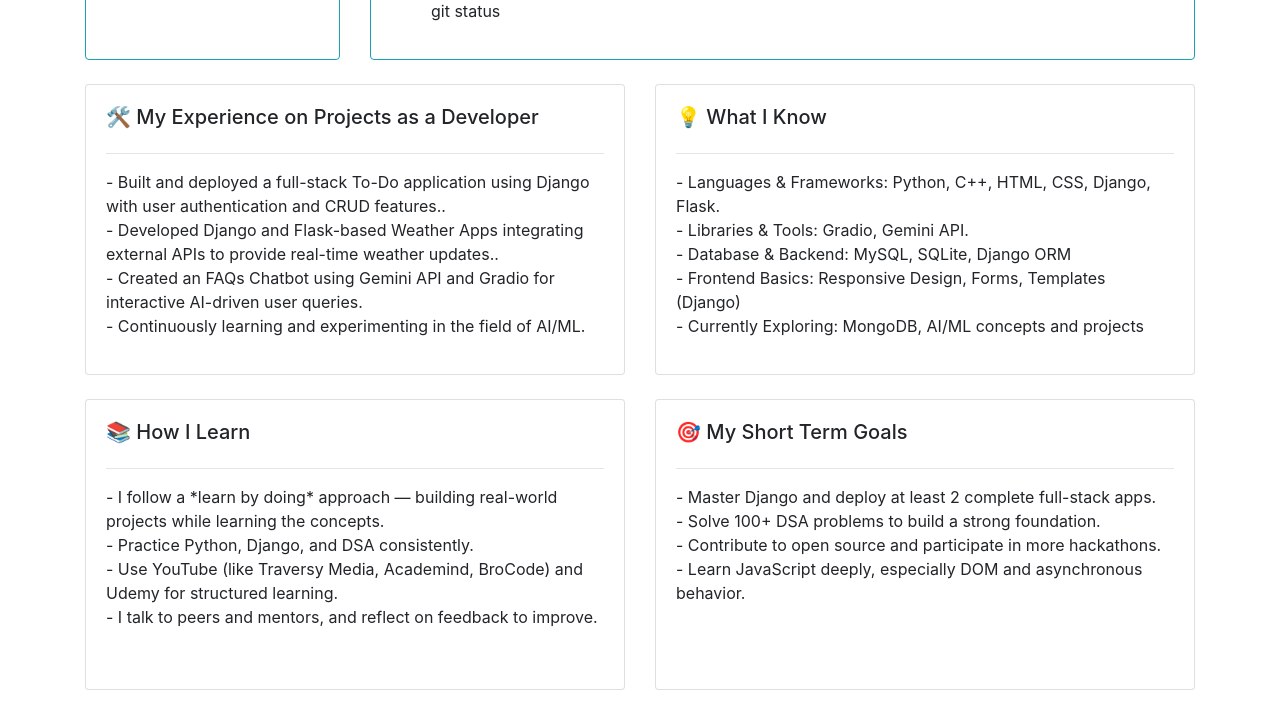
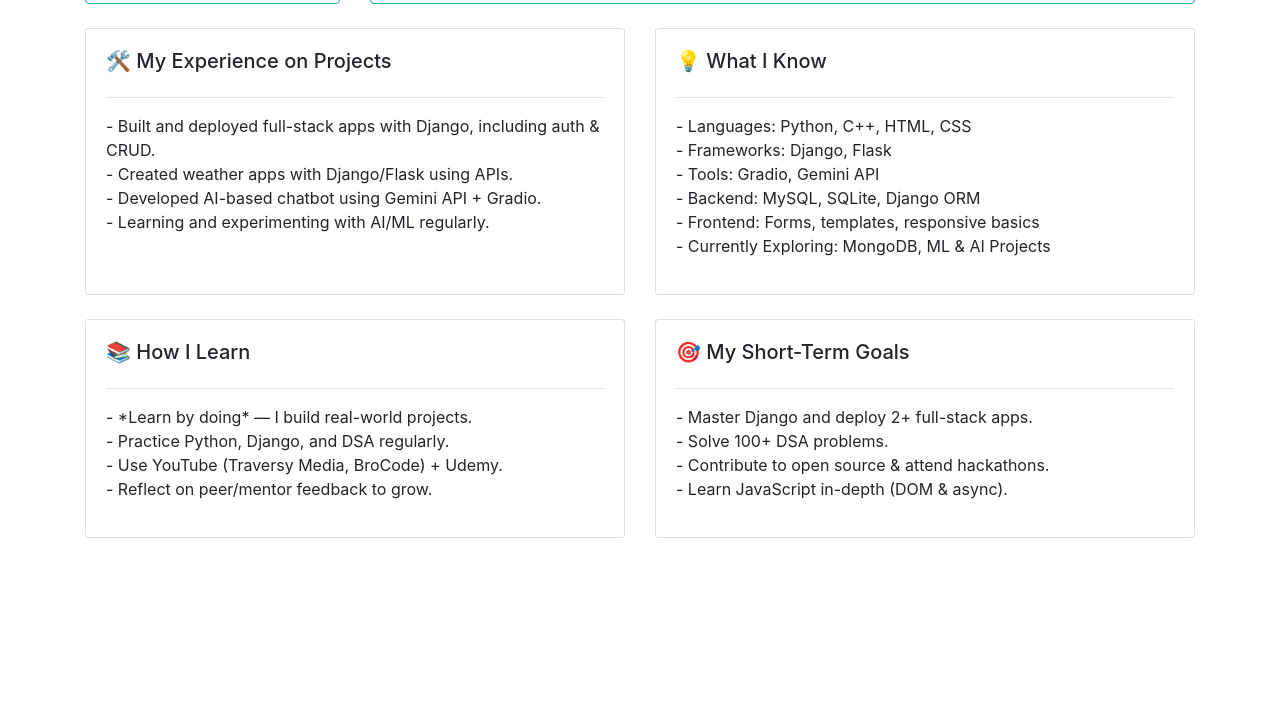
Before and after one commit to udhaykarthiik/myWebSite, a Django app: page / in a window 1280 px wide. Shown: the part 1329-2043 px from the top of the page. After the commit the page ends 1867 px from the top, so only its background shows below. Run offline with Django 5.2, Linux system fonts and the light colour scheme; some libraries are stand-ins or nearby versions.

Commit message:
Updated home.html, CSS, and cleaned .gitignore

```diff
--- a/mywebsite/base/templates/base/home.html
+++ b/mywebsite/base/templates/base/home.html
@@ -1,63 +1,63 @@
-
 {% load static %}
 
 <!DOCTYPE html>
 <html>
 <head>
     <title>Udhay Karthik R</title>
-	<link href="{% static '/css/main.css'  %}" rel="stylesheet" type="text/css">
-	<link rel="stylesheet" href="https://stackpath.bootstrapcdn.com/bootstrap/4.3.1/css/bootstrap.min.css" integrity="sha384-ggOyR0iXCbMQv3Xipma34MD+dH/1fQ784/j6cY/iJTQUOhcWr7x9JvoRxT2MZw1T" crossorigin="anonymous">
-
+    <link href="{% static 'css/main.css' %}" rel="stylesheet" type="text/css">
+    <link rel="stylesheet" href="https://stackpath.bootstrapcdn.com/bootstrap/4.3.1/css/bootstrap.min.css">
 </head>
 <body>
     <br>
     <div class="container">
         <div class="row">
             <div class="col-md-3">
-				<div class="card card-body h-100  border-info" id="profile-wrapper">
-					<img id="profile-pic" src="{% static 'images/profile.png' %}" >
+                <div class="card card-body h-100 border-info text-center" id="profile-wrapper">
+                    <img id="profile-pic" src="{% static 'images/profile.png' %}" alt="Profile Picture">
                     <hr>
-					<h4>Hi I'm Udhay Karthik!</h4>
-					<p>I am a web developer specializing in backend development with Django. My journey in tech is driven by a passion for building efficient and scalable applications. Currently, I am expanding my expertise in AI/ML, particularly in Generative AI and Large Language Models (LLMs).</p>
+                    <h4>Hi, I'm Udhay Karthik!</h4>
+                    <p>I am a web developer specializing in backend development with Django. Currently exploring AI/ML, especially Generative AI and Large Language Models (LLMs).</p>
                 </div>
             </div>
 
             <div class="col-md-9">
-				<div class="card card-body h-100  border-info">
+                <div class="card card-body h-100 border-info">
                     <h4>🚀 My Projects</h4>
                     <hr>
-					<h6>🌦 Weather App - Django & Flask </h6>
-                        <p>- A sleek web app built using Django & Flask that allows users to fetch real-time weather data based on city names using external APIs. Focuses on clean UI and API integration..</p>
+                    <h6>🌦 Weather App (Django & Flask)</h6>
+                    <p>- A sleek web app that fetches real-time weather data using external APIs. Clean UI + robust API integration.</p>
 
-					<h6>🤖 Mobile Serivce Chatbot using Gemini API & Gradio</h6>
-                        <p>- An interactive chatbot built with Gemini API, deployed using Gradio. It answers frequently asked questions and simulates real-time smart responses — a great blend of AI + UI..</p>
+                    <h6>🤖 Mobile Service Chatbot (Gemini API & Gradio)</h6>
+                    <p>- An interactive chatbot answering FAQs with real-time smart responses — AI meets intuitive UI.</p>
 
-                    <h6>📝 To-Do List App using Django</h6>
-                    <p>- A fully functional CRUD-based app with authentication. Great example of how I approach user-based design and clean backend logic.</p>
-					<p>From this you’ll see that I’m someone that jumps before I can talk myself out of doing something scary.</p>
+                    <h6>📝 To-Do List App (Django)</h6>
+                    <p>- CRUD-based task manager with authentication. Backend focused, clean and secure logic.</p>
 
-					<ul class="social-links">
+                    <p>I jump in and build things before I overthink. It’s how I learn fast and grow stronger 💡</p>
 
-						<li><img class="social" src="{% static 'images/linkedin.png' %}"></li>
-						<li><img class="social" src="{% static 'images/twitter.png' %}"></li>
-                        <li><img class="social" src="{% static 'images/gmail.png' %}"></li>
-						git status
-
+                    <div class="social-links mt-3">
+                        <ul>
+                            <li><img class="social" src="{% static 'images/linkedin.png' %}" alt="LinkedIn"></li>
+                            <li><img class="social" src="{% static 'images/twitter.png' %}" alt="Twitter"></li>
+                            <li><img class="social" src="{% static 'images/gmail.png' %}" alt="Gmail"></li>
                         </ul>
-
                     </div>
                 </div>
             </div>
+        </div>
+
         <br>
+
         <div class="row">
             <div class="col-md-6">
                 <div class="card card-body h-100">
-					<h5>🛠 My Experience on Projects as a Developer</h5>
+                    <h5>🛠 My Experience on Projects</h5>
                     <hr>
-					<p>- Built and deployed a full-stack To-Do application using Django with user authentication and CRUD features..<br>
-                       - Developed Django and Flask-based Weather Apps integrating external APIs to provide real-time weather updates..<br>
-                       - Created an FAQs Chatbot using Gemini API and Gradio for interactive AI-driven user queries.<br>
-                       - Continuously learning and experimenting in the field of AI/ML.<br>
+                    <p>
+                        - Built and deployed full-stack apps with Django, including auth & CRUD.<br>
+                        - Created weather apps with Django/Flask using APIs.<br>
+                        - Developed AI-based chatbot using Gemini API + Gradio.<br>
+                        - Learning and experimenting with AI/ML regularly.
                     </p>
                 </div>
             </div>
@@ -66,47 +66,47 @@
                 <div class="card card-body h-100">
                     <h5>💡 What I Know</h5>
                     <hr>
-					<p>- Languages & Frameworks: Python, C++,  HTML, CSS, Django, Flask.<br>
-                       - Libraries & Tools: Gradio, Gemini API. <br>
-                       - Database & Backend: MySQL, SQLite, Django ORM <br>
-                       - Frontend Basics: Responsive Design, Forms, Templates (Django) <br>
-                       - Currently Exploring: MongoDB, AI/ML concepts and projects
+                    <p>
+                        - Languages: Python, C++, HTML, CSS<br>
+                        - Frameworks: Django, Flask<br>
+                        - Tools: Gradio, Gemini API<br>
+                        - Backend: MySQL, SQLite, Django ORM<br>
+                        - Frontend: Forms, templates, responsive basics<br>
+                        - Currently Exploring: MongoDB, ML & AI Projects
                     </p>
                 </div>
             </div>
         </div>
+
         <br>
+
         <div class="row">
             <div class="col-md-6">
                 <div class="card card-body h-100">
                     <h5>📚 How I Learn</h5>
                     <hr>
-					<p>- I follow a *learn by doing* approach — building real-world projects while learning the concepts.<br>
-                        - Practice Python, Django, and DSA consistently.<br>
-                        - Use YouTube (like Traversy Media, Academind, BroCode) and Udemy for structured learning.<br>
-                        - I talk to peers and mentors, and reflect on feedback to improve.</p><br>
-
-
+                    <p>
+                        - *Learn by doing* — I build real-world projects.<br>
+                        - Practice Python, Django, and DSA regularly.<br>
+                        - Use YouTube (Traversy Media, BroCode) + Udemy.<br>
+                        - Reflect on peer/mentor feedback to grow.
+                    </p>
                 </div>
             </div>
 
             <div class="col-md-6">
                 <div class="card card-body h-100">
-					<h5>🎯 My Short Term Goals</h5>
+                    <h5>🎯 My Short-Term Goals</h5>
                     <hr>
-				<p> - Master Django and deploy at least 2 complete full-stack apps.<br>
-                    - Solve 100+ DSA problems to build a strong foundation.<br>
-                    - Contribute to open source and participate in more hackathons.<br>
-                    - Learn JavaScript deeply, especially DOM and asynchronous behavior.<br>
-
-                    </p><br>
-
+                    <p>
+                        - Master Django and deploy 2+ full-stack apps.<br>
+                        - Solve 100+ DSA problems.<br>
+                        - Contribute to open source & attend hackathons.<br>
+                        - Learn JavaScript in-depth (DOM & async).
+                    </p>
                 </div>
             </div>
         </div>
-		<br>
     </div>
-
-
 </body>
 </html>
```
Also changed, not shown: 1 other file. Lines whose indentation alone changed are shown as unchanged.
